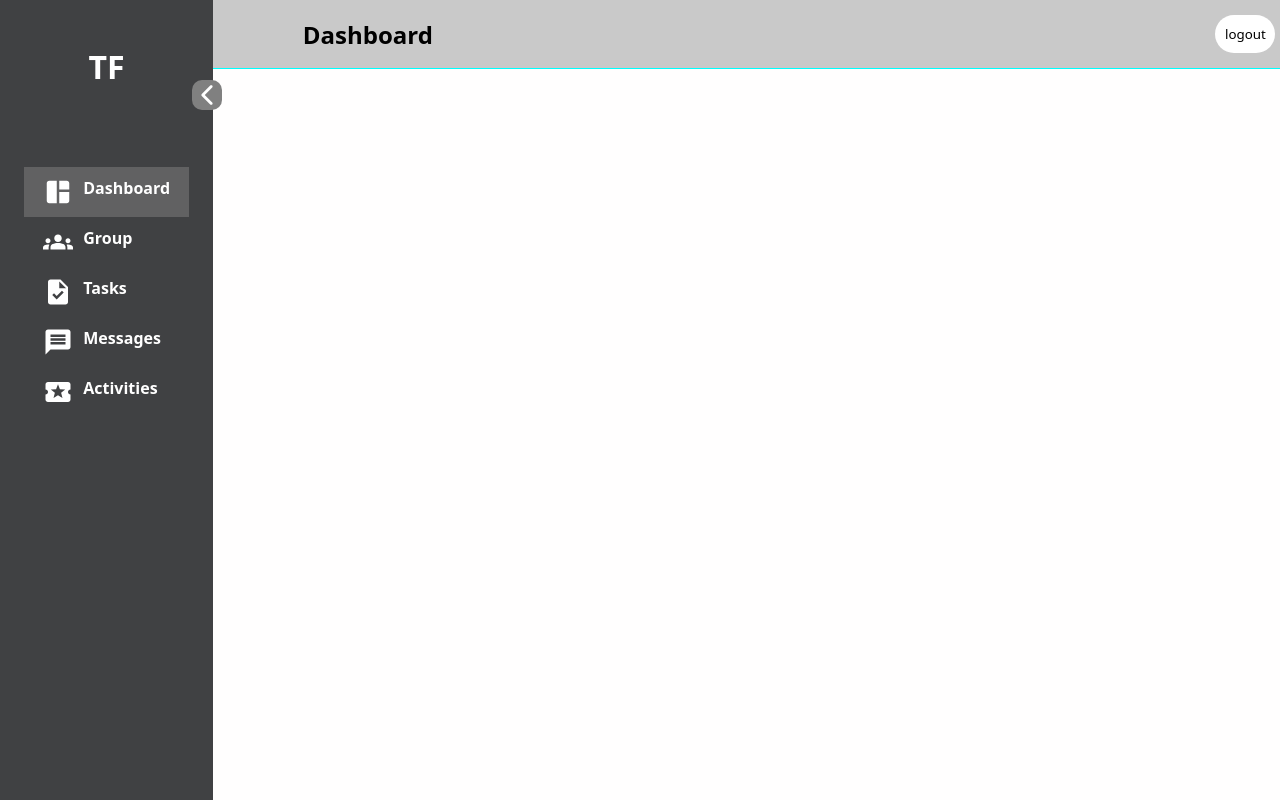
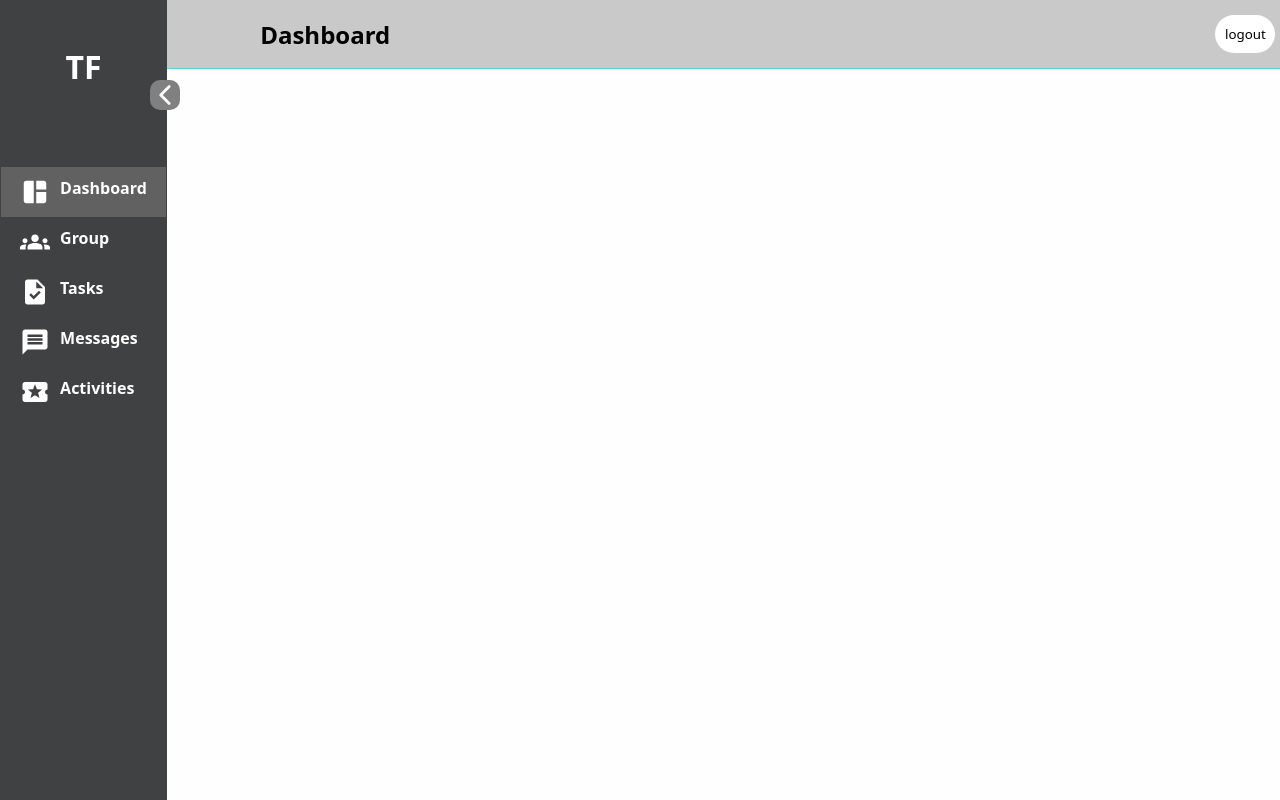
Before and after one commit to cubenx3-web/tfdemo-front, a React (Vite) app: page /dashboard in a window 1280 px wide. Built offline with nearby package versions, Linux system fonts and the light colour scheme; sample sign-in values are in the browser's storage.

Commit message:
updated slider

```diff
--- a/src/components/slider nav/SliderNav.css
+++ b/src/components/slider nav/SliderNav.css
@@ -1,7 +1,7 @@
 .slider-container{
     background-color: rgb(64, 65, 67);
     color: white;
-    width:20%;
+    width:15%;
     height: 100%;
     padding: 0px;
     display: grid;
@@ -9,12 +9,12 @@
     align-items: center;
     justify-content: center;
     position:relative;
-    transition: all 1s ease-out;
+    transition: all 0.5s ease-out;
 }
 
 .slider-close {
-    max-width: 10%;
-    transition: all 1s ease-out;
+    width: 20;
+    width: 10%;
 }
 
 .slider-close h3{
@@ -78,7 +78,8 @@
 }
 
 .slider-close .nav{
-    padding: 10px 100%;
+    padding: 10px 15%;
+    padding: 10px 80%;
     justify-content: center;
 }
 
```
